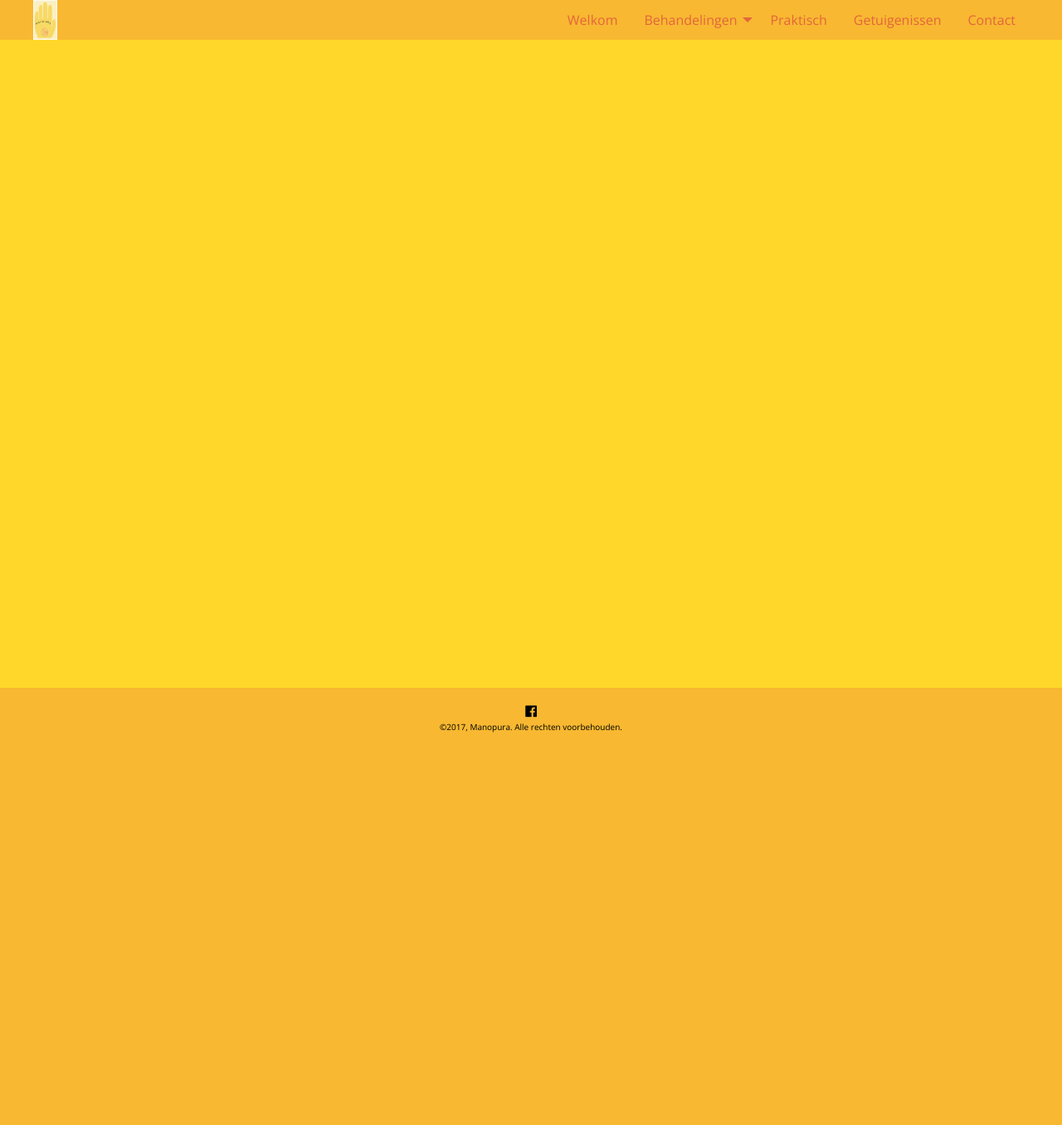
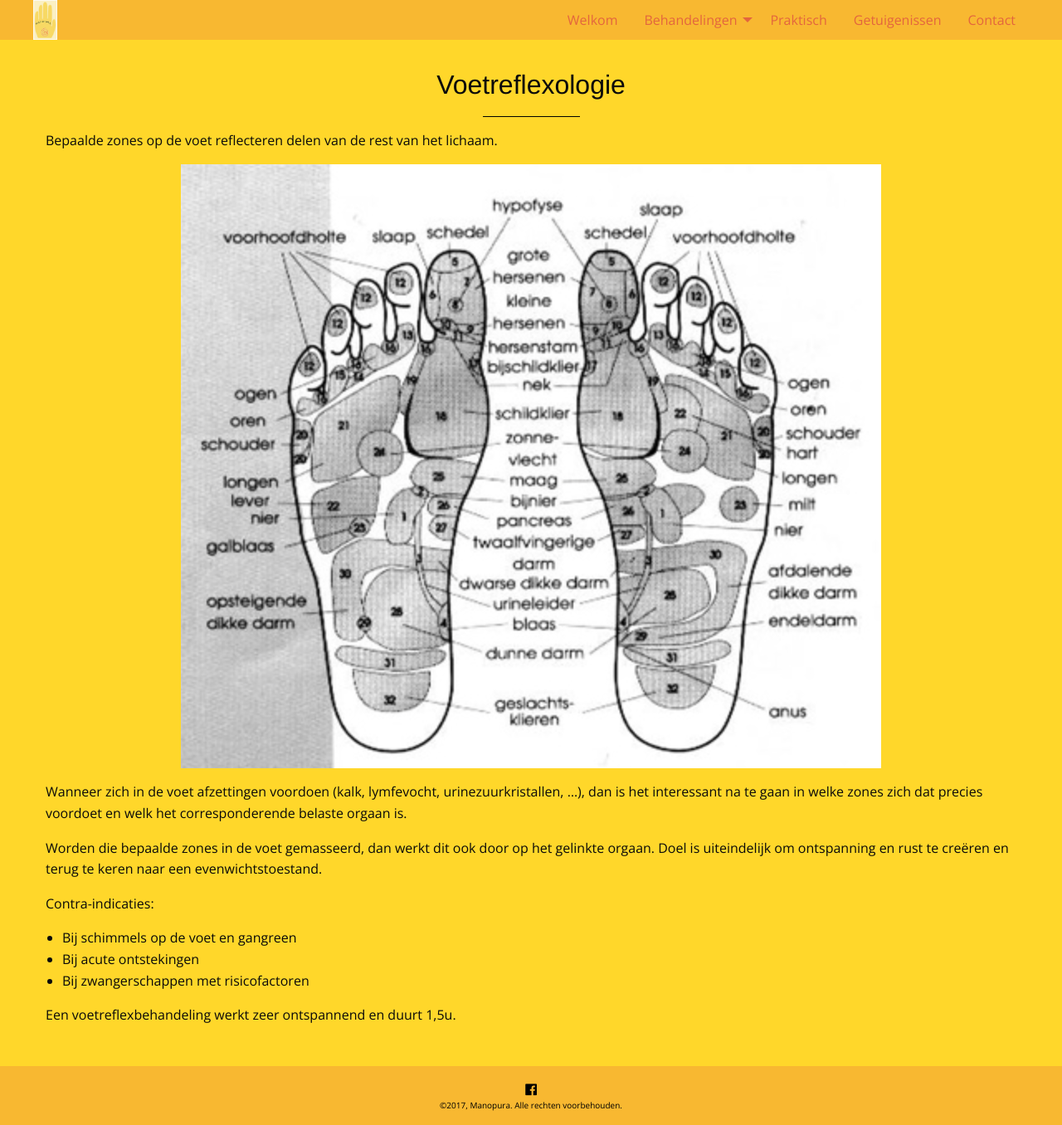
Before and after one commit to manopura/manopura.github.io, a Jekyll site: the page built from voetreflexologie.md, in a window 1280 px wide. Shown: the whole page at 83% size. Built offline with Jekyll 4.4.1, drawn with Linux system fonts in a browser that asks for light colours; nearby versions of some CDN libraries; our own code applies the rules of GitHub Pages for plain Markdown files; before the commit the page ends 900 px from its top, so only the background shows below that.

Commit message:
Update voetreflexologie.md

```diff
--- a/voetreflexologie.md
+++ b/voetreflexologie.md
@@ -2,3 +2,19 @@
 layout: markdown
 menu: voetreflexologie
 ---
+# Voetreflexologie
+
+Bepaalde zones op de voet reflecteren delen van de rest van het lichaam.
+
+![voetreflex](images/voetreflex.png)
+
+Wanneer zich in de voet afzettingen voordoen (kalk, lymfevocht, urinezuurkristallen, ...), dan is het interessant na te gaan in welke zones zich dat precies voordoet en welk het corresponderende belaste orgaan is.
+
+Worden die bepaalde zones in de voet gemasseerd, dan werkt dit ook door op het gelinkte orgaan. Doel is uiteindelijk om ontspanning en rust te creëren en terug te keren naar een evenwichtstoestand.
+
+Contra-indicaties:
+* Bij schimmels op de voet en gangreen
+* Bij acute ontstekingen
+* Bij zwangerschappen met risicofactoren
+
+Een voetreflexbehandeling werkt zeer ontspannend en duurt 1,5u.
```
